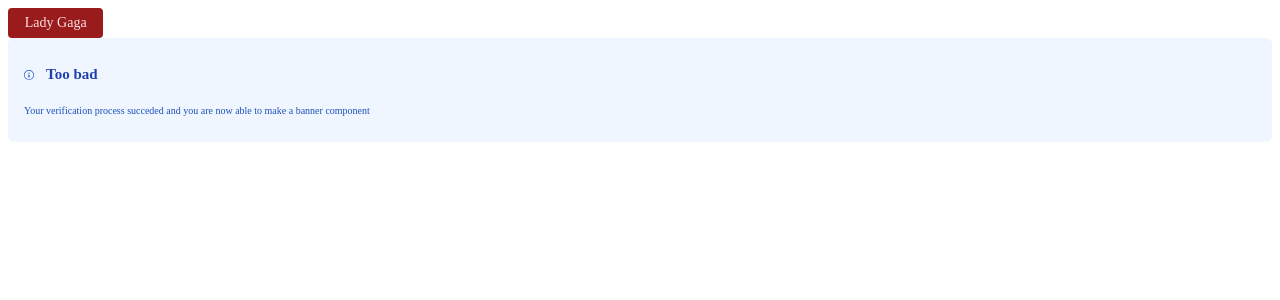
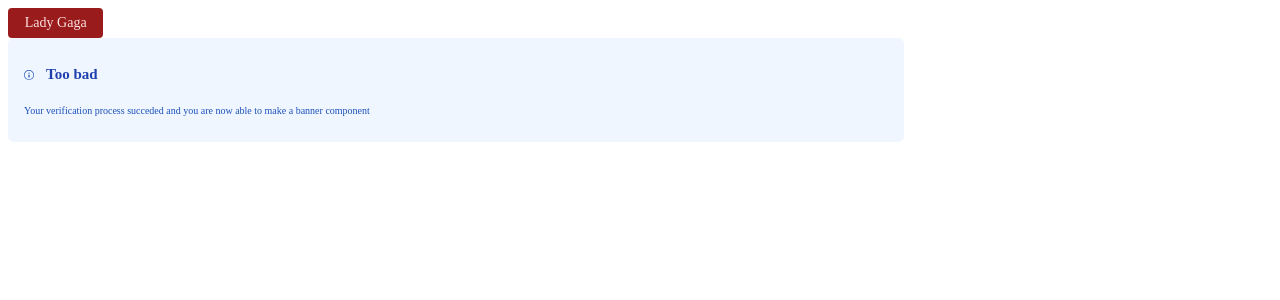
Before and after one commit to chingoblingers/Scrimba-Solo-Project-Component-Library-, a React (Vite) app in the folder Component Library/: page / in a window 1280 px wide. Shown: the top 300 px of the page. Built offline with nearby package versions, Linux system fonts and the light colour scheme.

Commit message:
made adjustments to the banner css to make it more flexable

```diff
--- a/Component Library/src/index.css
+++ b/Component Library/src/index.css
@@ -21,6 +21,10 @@ border-radius: 1.2rem;
 .banner{
   border-radius: 0.6rem;
   padding: 1.6em;
+  width: 100%;
+  max-width: 89.6rem;
+  box-sizing: border-box;
+  /* Kenton remember border box makes it so the padding doesnt blow past the max width. */
 }
 .banner-header{
   display: flex;
```
